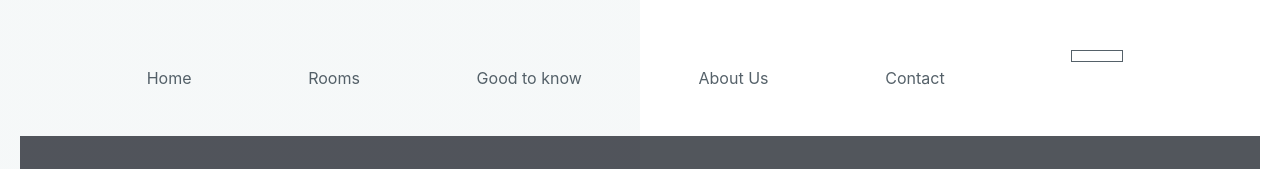
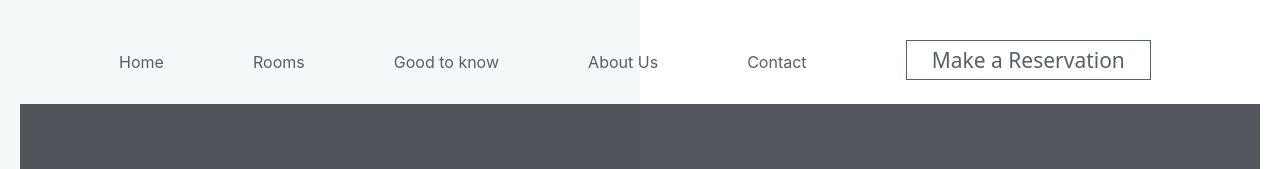
Before and after one commit to mitraws/Project-Barangay, a React (Create React App) app: page /rooms in a window 1280 px wide. Shown: the top 169 px of the page. Built offline with nearby package versions, Linux system fonts and the light colour scheme.

Commit message:
adjusting line-height, naming button

```diff
--- a/src/Components/Button/index.css
+++ b/src/Components/Button/index.css
@@ -35,7 +35,7 @@
 
 button {
   font-size: 1.3125rem;
-  line-height: 1.75rem;
+  line-height: 2 rem;
   font-family: "Antic Didone", "system-ui", "Segoe UI", "Roboto", "Helvetica",
     "Arial", sans-serif;
 }
--- a/src/Components/Button/index.js
+++ b/src/Components/Button/index.js
@@ -4,7 +4,7 @@ import "./index.css";
 export default function index(props) {
   return (
     <div>
-      <button className='contact-right'>{props.name} </button>
+      <button className="contact-right"> Make a Reservation </button>
     </div>
   );
 }
--- a/src/Components/NavBar/index.css
+++ b/src/Components/NavBar/index.css
@@ -1,5 +1,5 @@
 .navigation_bar > a {
-  line-height: 6;
+  line-height: 4;
   font-weight: normal;
   color: #2b3a44;
   text-decoration: none;
@@ -11,3 +11,15 @@
   display: flex;
   justify-content: space-evenly;
 }
+.before {
+  width: 6px;
+  height: 6px;
+  position: absolute;
+  right: 0;
+  -webkit-transform: rotate(45deg);
+  transform: rotate(45deg);
+  background: #e7e3e3;
+  display: block !important;
+  content: "";
+  top: 0.5em;
+}
```
